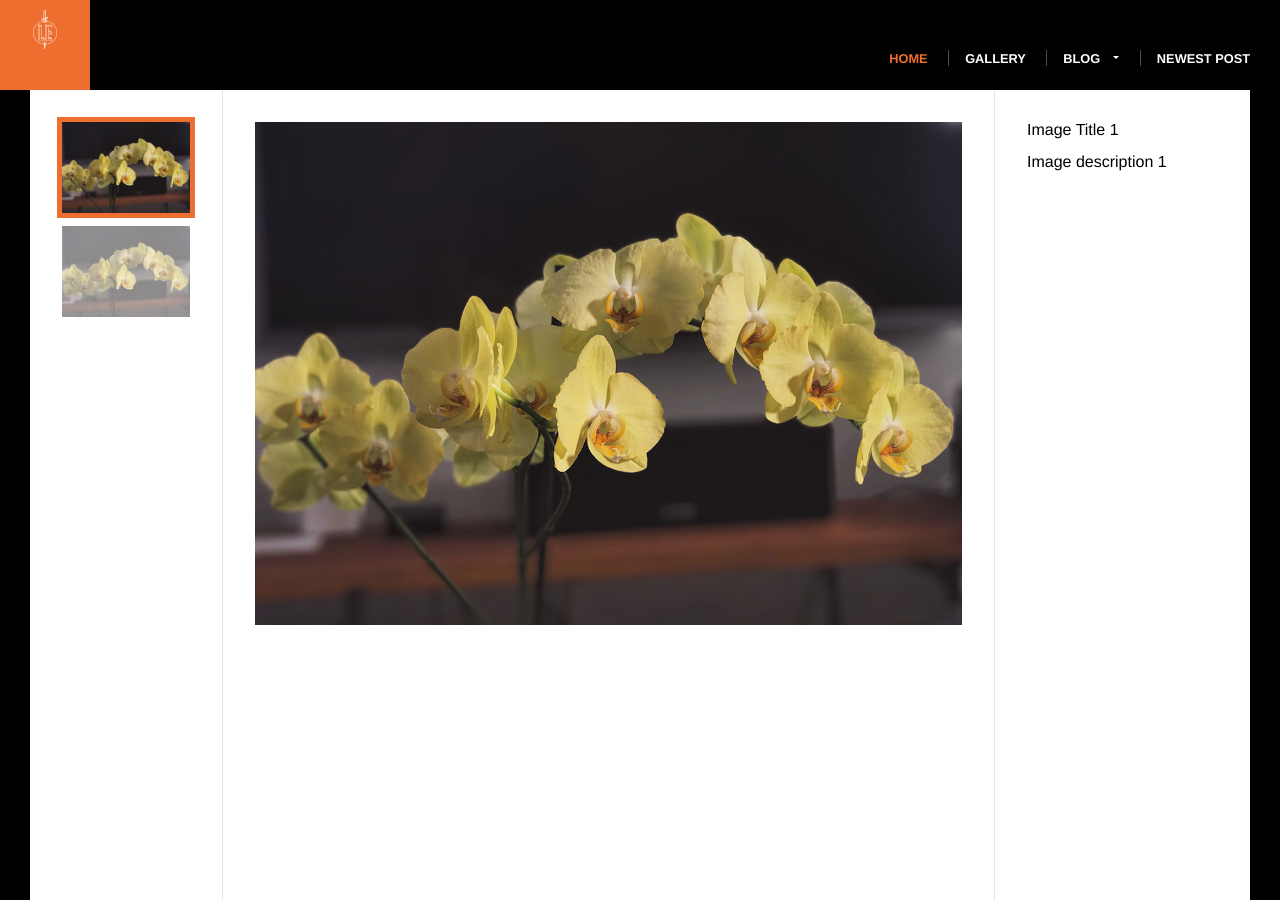
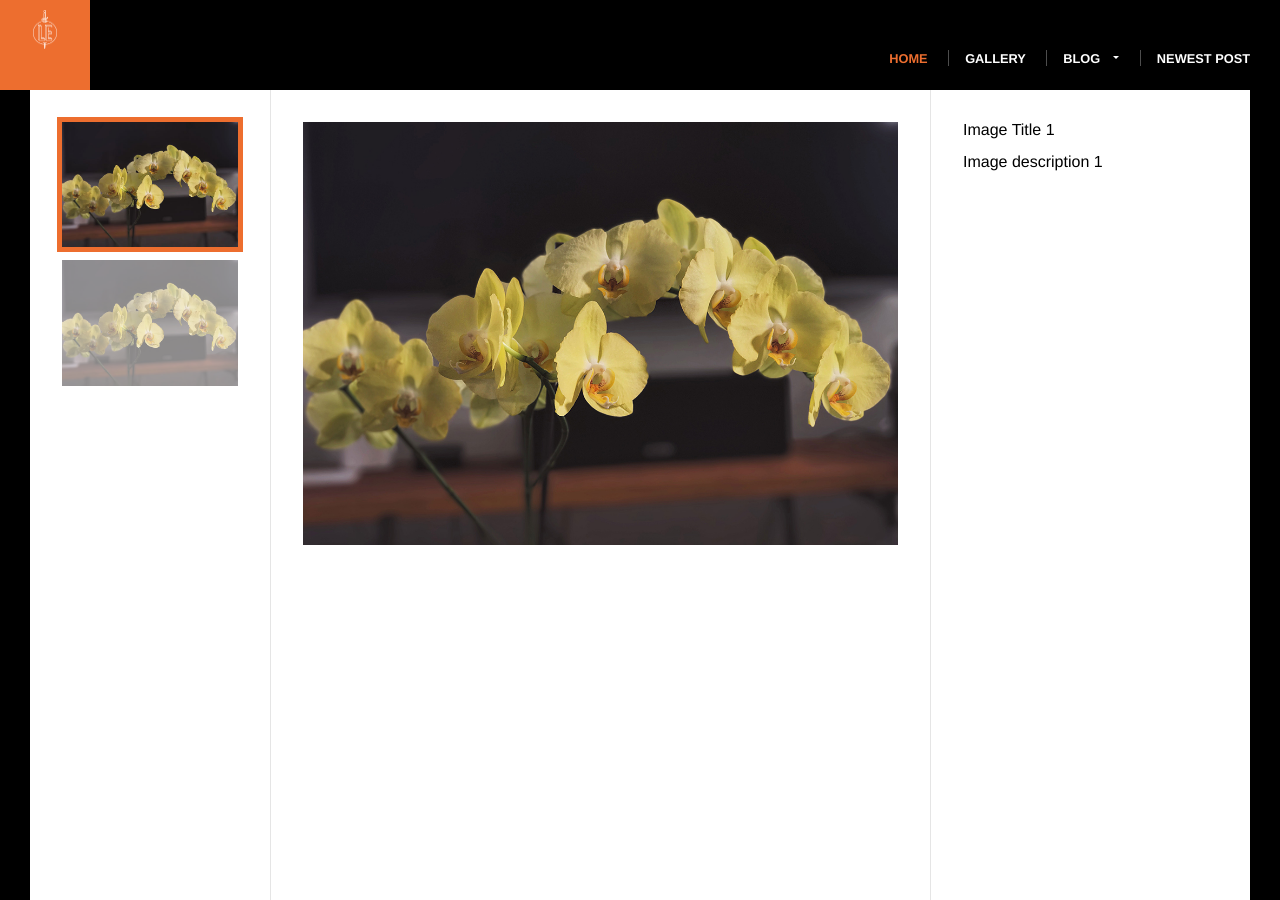
Before and after one commit to jenstreetman/cssweb, a Jekyll site: the page built from gallery/index.html, in a window 1280 px wide and 900 px high. Built offline with Jekyll 4.4.1, drawn with Linux system fonts in a browser that asks for light colours.

Commit message:
Still debugging the width

```diff
--- a/_layouts/post.html
+++ b/_layouts/post.html
@@ -16,7 +16,7 @@ layout: default
                     <span> - {{ page.date | date: '%B %d, %Y' }}</span>
                 </div>
         </header>
-        <aside class="post-aside">
+        <!-- <aside class="post-aside">
             <h4>Recent Posts</h4>
             <ul class="blog-title-list">
                 {% for post in site.posts limit:5 %}
@@ -32,6 +32,6 @@ layout: default
         </div>
         <footer class="post-footer">
             {{ page.postFooter }}
-        </footer>
+        </footer> -->
     </article>
 </div>
--- a/css/main.css
+++ b/css/main.css
@@ -55,7 +55,6 @@ a img {
 html{
     box-shadow: 0 0 0 30px #000 inset;
     padding: 0 30px;
-
 }
 
 body{
@@ -63,7 +62,6 @@ body{
  flex-direction: column;
  font-family: Helvetica, Arial, sans-serif;
  min-height: 100vh;
- width: 100%;
 }
 
 .content-container{
@@ -321,7 +319,7 @@ h2 + p{
 /* COLUMN STYLES */
 .col-three{
     display: flex;
-    flex: 1;
+    flex: 1 1 0;
 }
 
 .col{
@@ -335,7 +333,7 @@ h2 + p{
 }
 
 .col-three .col-nav{
-    flex: 0 1 15vw;
+    flex: 0 1 15em;
 }
 
 .col-three .col-content{
@@ -343,7 +341,7 @@ h2 + p{
 }
 
 .col-aside{
-    flex: 0 1 20vw;
+    flex: 0 1 20em;
 }
 
 .col-two{
@@ -351,7 +349,7 @@ h2 + p{
 }
 
 .col-two .col-aside{
-    flex: 0 0 20vw;
+    flex: 0 0 20em;
     order: 1;
 }
 
@@ -521,7 +519,7 @@ h2 + p{
 }
 
 .callout-copy{
-    flex: 1;
+    flex: 0 0 45em;
     font-size: 0.8rem;
     padding: 0 3vw;
 }
```
